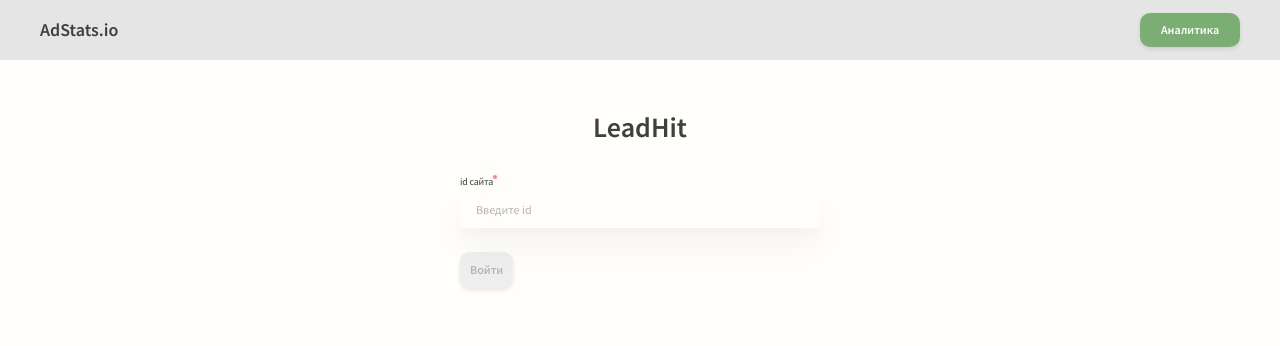
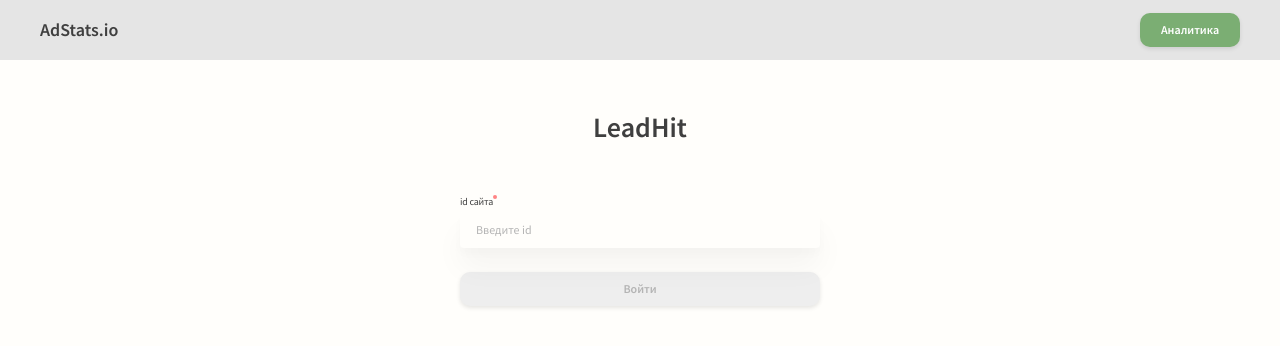
Before and after one commit to proehavshiy/vue-chart, a Vue app: page / in a window 1280 px wide. Shown: the top 346 px of the page. Built offline with nearby package versions, Linux system fonts and the light colour scheme; what @amcharts/amcharts4 would draw is missing.

Commit message:
feat: styles Authpage

```diff
--- a/src/App.vue
+++ b/src/App.vue
@@ -12,10 +12,9 @@
 import NavBar from '@/components/Nav-bar.vue';
 import { mapState, mapMutations } from 'vuex';
 import unpackLocalStorage from '@/utils/unpackLocalStorage';
-import ModalInfo from './components/UI/ModalInfo.vue';
 
 export default {
-  components: { NavBar, ModalInfo },
+  components: { NavBar },
   data() {
     return {
     };
@@ -52,7 +51,7 @@
   flex-direction: column;
 
   &__heading {
-    margin-bottom: 30px;
+    margin-bottom: 50px;
     text-align: center;
   }
 }
--- a/src/components/AuthForm.vue
+++ b/src/components/AuthForm.vue
@@ -142,7 +142,8 @@
 
   &__submit {
     padding: 10px;
-    min-height: 36px;
+    min-height: 30px;
+    min-width: 100px;
     background: $submitColorActive;
 
     font-weight: 600;
--- a/src/components/UI/CardsPreloader.vue
+++ /dev/null
@@ -1,28 +0,0 @@
-<template>
-  <div class="preloader">
-    <slot></slot>
-  </div>
-</template>
-
-<script>
-export default {
-  name: 'cards-preloader',
-};
-</script>
-
-<style lang="scss" scoped>
-.preloader {
-  width: 100%;
-  height: 50%;
-  @include standartFlex;
-
-  font-weight: 600;
-  font-size: 32px;
-
-  color: $textColorSecondary;
-
-  @media (max-width: $b768) {
-    font-size: 24px;
-  }
-}
-</style>
--- a/src/components/UI/index.js
+++ b/src/components/UI/index.js
@@ -1,8 +1,7 @@
 import MainButton from './MainButton.vue';
 import FormInput from './FormInput.vue';
 import SectionHeading from './SectionHeading.vue';
-// import ModalInfo from './ModalInfo.vue';
-import CardsPreloader from './CardsPreloader.vue';
+import ModalInfo from './ModalInfo.vue';
 import ErrorMessage from './ErrorMessage.vue';
 import FormSection from './FormSection.vue';
 
@@ -10,8 +9,7 @@
   MainButton,
   FormInput,
   SectionHeading,
-  // ModalInfo,
-  CardsPreloader,
+  ModalInfo,
   ErrorMessage,
   FormSection,
 ];
--- a/src/pages/Auth-page.vue
+++ b/src/pages/Auth-page.vue
@@ -14,12 +14,6 @@
     AuthForm,
     SectionHeading,
   },
-  data() {
-    return {
-    };
-  },
-  methods: {
-  },
 };
 </script>
 
@@ -29,6 +23,8 @@
 
   // auth-page__form
   &__form {
+    display: flex;
+    flex-direction: column;
     max-width: 360px;
     margin: 0 auto;
   }
```
